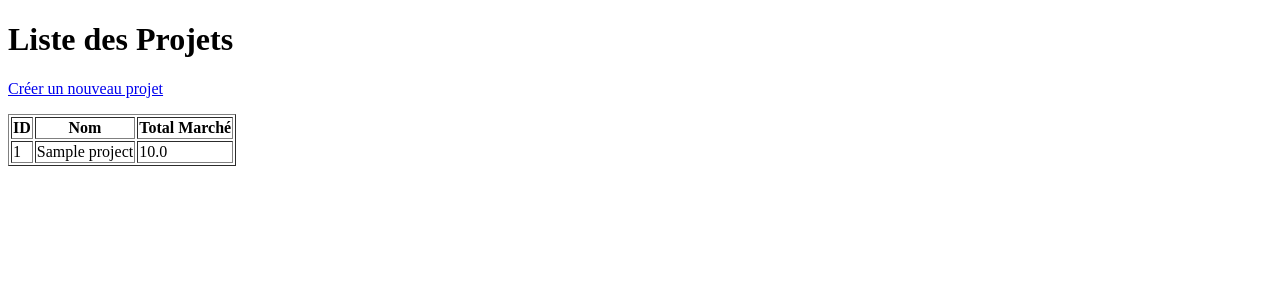
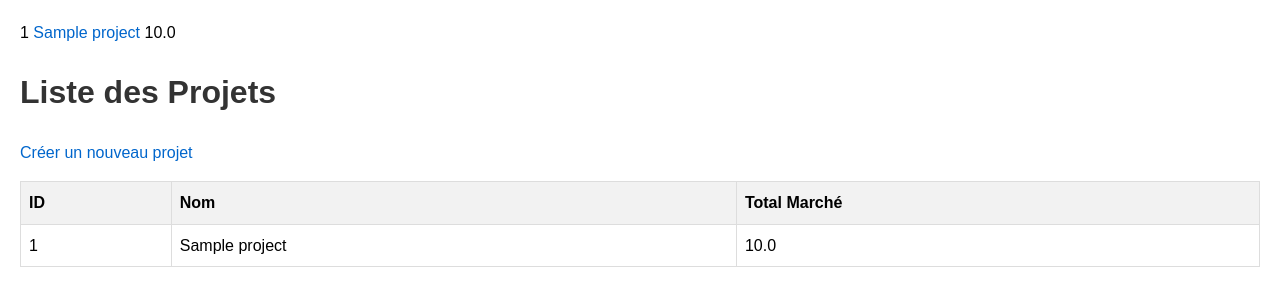
Before and after one commit to 5amchaka/honoraire_app, a Flask app: template templates/index.html in a window 1280 px wide. Shown: the top 306 px of the page. Run offline with Flask 3, Linux system fonts and the light colour scheme; the template is opened without the code that fills it: values that come from a table or form of the project are taken from there, others are empty; tables that the repository leaves empty hold one stand-in row (values such as "Sample post"); parts of the project's set-up code (start-up, migrations or seed data) failed here and were passed over.

Commit message:
Correctino de la structure du projet et ajout des fonctionnalités de base pour les phases et intervenants

```diff
--- a/app.py
+++ b/app.py
@@ -1,11 +1,19 @@
 # app.py
 from flask import Flask, render_template, request, redirect, url_for
-from flask_sqlalchemy import SQLAlchemy
+from models import db, Project, Phase, Intervenant, PhaseIntervenant  # Importation des modèles
 
 app = Flask(__name__)
-app.config['SQLALCHEMY_DATABASE_URI'] = 'sqlite:///app.db'
+app.config['SQLALCHEMY_DATABASE_URI'] = 'sqlite:///instance/app.db'  # Préciser le chemin vers la BD
 app.config['SQLALCHEMY_TRACK_MODIFICATIONS'] = False
-db = SQLAlchemy(app)
+
+# Initialiser l'instance de db avec l'application
+db.init_app(app)
+
+# Remplacer @app.before_first_request qui est déprécié
+@app.cli.command("init-db")
+def create_tables():
+    db.create_all()
+    print("Base de données initialisée !")
 
 # -- Modèles -----------------------------------------------------
 class Project(db.Model):
@@ -81,6 +89,32 @@ def create_project():
         # Simplement afficher le formulaire
         return render_template('create_project.html')
 
+@app.route('/project/<int:project_id>')
+def project_detail(project_id):
+    project = Project.query.get_or_404(project_id)
+
+    # Calculer le total des pourcentages et montants des phases
+    phases_total_percent = sum(phase.percentage for phase in project.phases)
+    phases_total_amount = sum(project.total_marche * phase.percentage / 100 for phase in project.phases)
+
+    return render_template('project_detail.html',
+                           project=project,
+                           phases_total_percent=phases_total_percent,
+                           phases_total_amount=phases_total_amount)
+
+@app.route('/project/<int:project_id>/phase/add', methods=['POST'])
+def add_phase(project_id):
+    project = Project.query.get_or_404(project_id)
+
+    phase_name = request.form.get('phase_name')
+    percentage = float(request.form.get('percentage'))
+
+    new_phase = Phase(name=phase_name, percentage=percentage, project_id=project.id)
+    db.session.add(new_phase)
+    db.session.commit()
+
+    return redirect(url_for('project_detail', project_id=project.id))
+
 # -- Lancement serveur -------------------------------------------
 if __name__ == '__main__':
     app.run(debug=True, port=5001)
--- a/models.py
+++ b/models.py
@@ -2,7 +2,7 @@ from flask_sqlalchemy import SQLAlchemy
 db = SQLAlchemy()
 
 class Project(db.Model):
-    _tablename_ = 'projects'
+    __tablename__ = 'projects'
 
     id = db.Column(db.Integer, primary_key=True)
     name = db.Column(db.String(100), nullable=False) # Nom du projet
--- a/static/css/style.css
+++ b/static/css/style.css
@@ -0,0 +1,59 @@
+body {
+    font-family: Arial, sans-serif;
+    margin: 20px;
+    line-height: 1.6;
+}
+
+h1, h2, h3 {
+    color: #333;
+}
+
+table {
+    border-collapse: collapse;
+    width: 100%;
+    margin-bottom: 20px;
+}
+
+th, td {
+    padding: 8px;
+    text-align: left;
+    border: 1px solid #ddd;
+}
+
+th {
+    background-color: #f2f2f2;
+}
+
+form {
+    margin-bottom: 20px;
+    padding: 15px;
+    border: 1px solid #ddd;
+    background-color: #f9f9f9;
+}
+
+input[type="text"], input[type="number"] {
+    padding: 8px;
+    margin: 5px;
+    width: 200px;
+}
+
+input[type="submit"] {
+    padding: 8px 15px;
+    background-color: #4CAF50;
+    color: white;
+    border: none;
+    cursor: pointer;
+}
+
+input[type="submit"]:hover {
+    background-color: #45a049;
+}
+
+a {
+    color: #0066cc;
+    text-decoration: none;
+}
+
+a:hover {
+    text-decoration: underline;
+}
--- a/templates/create_project.html
+++ b/templates/create_project.html
@@ -3,6 +3,8 @@
 <head>
     <meta charset="utf-8"/>
     <title>Créer un projet</title>
+
+    <link rel="stylesheet" href="{{ url_for('static', filename='css/style.css') }}">
 </head>
 <body>
     <h1>Créer un nouveau Projet</h1>
--- a/templates/index.html
+++ b/templates/index.html
@@ -3,7 +3,14 @@
 <head>
     <meta charset="utf-8"/>
     <title>Accueil - Liste des Projets</title>
+
+    <link rel="stylesheet" href="{{ url_for('static', filename='css/style.css') }}">
 </head>
+<tr>
+    <td>{{ project.id }}</td>
+    <td><a href="{{ url_for('project_detail', project_id=project.id) }}">{{ project.name }}</a></td>
+    <td>{{ project.total_marche }}</td>
+</tr>
 <body>
     <h1>Liste des Projets</h1>
 
```
Also changed, not shown: templates/project_detail.html (added, +79 -0 lines).
